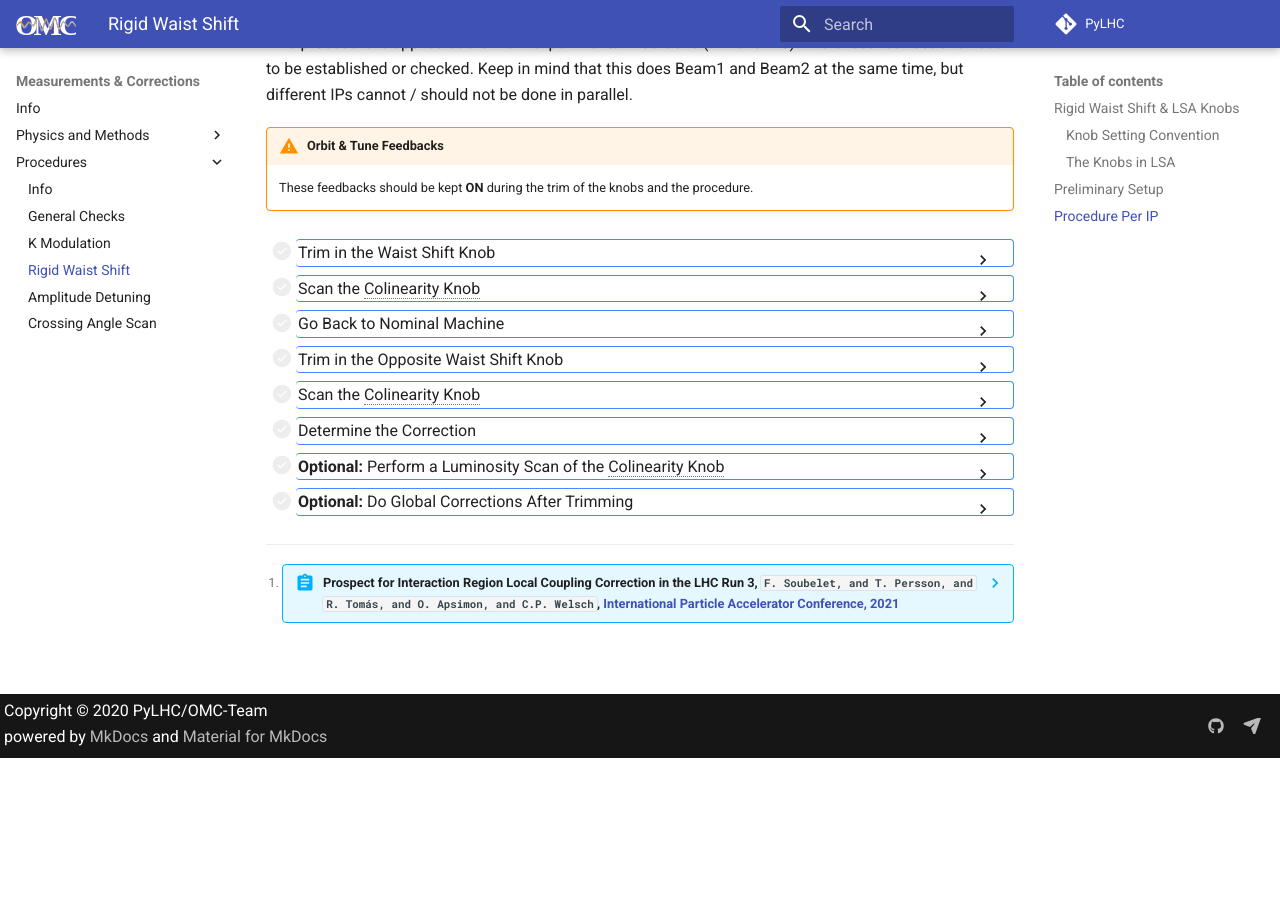
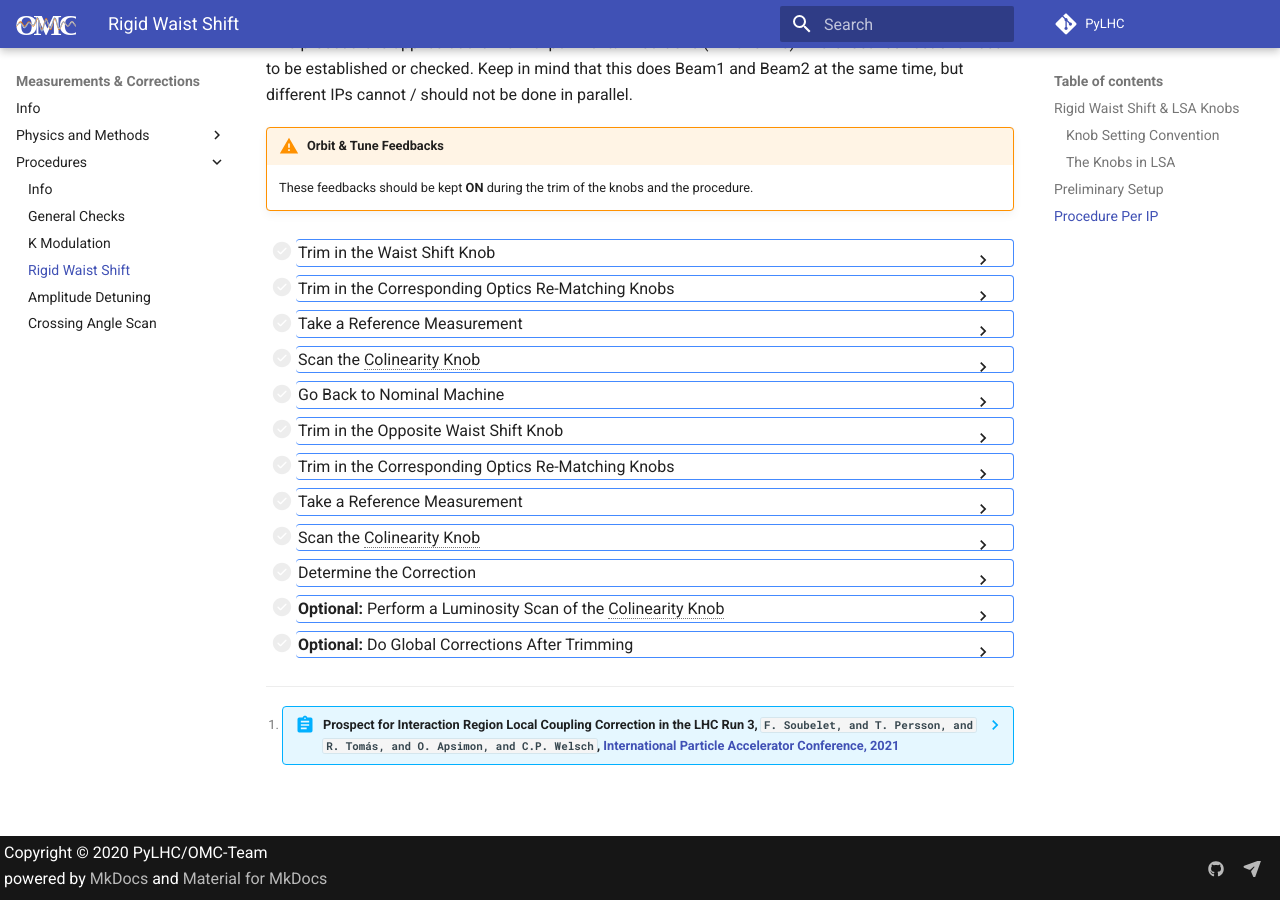
Before and after one commit to pylhc/pylhc.github.io, an MkDocs documentation site: the page built from docs/measurements/procedures/rigid_waist_shift.md, in a window 1280 px wide and 900 px high, scrolled down 1763 px. Built offline with MkDocs 1.6.1 and Material for MkDocs 9.7.7, drawn with Linux system fonts in a browser that asks for light colours; before the commit the page ends 2521 px from its top, so only the background shows below that.

Commit message:
Additional info in RWS Procedure (#80)

```diff
--- a/docs/measurements/procedures/rigid_waist_shift.md
+++ b/docs/measurements/procedures/rigid_waist_shift.md
@@ -96,11 +96,22 @@ Keep in mind that this does Beam1 and Beam2 at the same time, but different IPs
 - [ ] <details class="nodeco"><summary>Trim in the Waist Shift Knob</summary>
       <p> Trim the prepared knob in the machine, for a certain direction (waist left/right of the IP).
       Remember that this affects both beams at the same time.
+      On can take a few measurements to assess the impact of the optics.
+      </p></details>
+
+- [ ] <details class="nodeco"><summary>Trim in the Corresponding Optics Re-Matching Knobs</summary>
+      <p> See the [Knobs in LSA](#the-knobs-in-lsa) section to determine which knobs to apply.
+      At this point one should also kick a few times and ensure the optics were re-matched properly.
+      </p></details>
+
+- [ ] <details class="nodeco"><summary>Take a Reference Measurement</summary>
+      <p> Do some kicks and measure $|C^{-}|$ and the optics.
+      This will serve as a baseline reference of the coupling in the machine without any colinearity knob applied.
       </p></details>
 
 - [ ] <details class="nodeco"><summary>Scan the Colinearity Knob</summary>
-      <p> Trim the colinearity knob, about half a unit at a time.
-      For each setting, do some kicks and measure the $|C^{-}|$.
+      <p> Trim the colinearity knob, about one or two units at a time depending on the range of values you want to cover.
+      For each setting, do some kicks and measure the $|C^{-}|$ and the optics.
       </p></details>
 
 - [ ] <details class="nodeco"><summary>Go Back to Nominal Machine</summary>
@@ -110,22 +121,34 @@ Keep in mind that this does Beam1 and Beam2 at the same time, but different IPs
 
 - [ ] <details class="nodeco"><summary>Trim in the Opposite Waist Shift Knob</summary>
       <p> Trim the prepared knob in the machine, for the other direction (waist right/left of the IP).
+      On can take a few measurements to assess the impact of the optics.
+      </p></details>
+
+- [ ] <details class="nodeco"><summary>Trim in the Corresponding Optics Re-Matching Knobs</summary>
+      <p> See the [Knobs in LSA](#the-knobs-in-lsa) section to determine which knobs to apply.
+      At this point one should also kick a few times and ensure the optics were re-matched properly.
+      </p></details>
+
+- [ ] <details class="nodeco"><summary>Take a Reference Measurement</summary>
+      <p> Do some kicks and measure $|C^{-}|$ and the optics.
+      This will serve as a baseline reference of the coupling in the machine without any colinearity knob applied.
       </p></details>
 
 - [ ] <details class="nodeco"><summary>Scan the Colinearity Knob</summary>
-      <p> Trim the colinearity knob, about half a unit at a time.
-      For each setting, do some kicks and measure the $|C^{-}|$.
+      <p> Trim the colinearity knob, about one or two units at a time depending on the range of values you want to cover.
+      For each setting, do some kicks and measure the $|C^{-}|$ and the optics.
       </p></details>
 
 - [ ] <details class="nodeco"><summary>Determine the Correction</summary>
       <p> Plot the evolution of the $|C^{-}|$ against the setting of the colinearity knob, and pick the setting that minimizes it.
+      For best accuracy, one should substract the reference measurements (rematched optics without colinearity knob applied) for each measurement in the scans, eventually point by point.
       The curves for each beam might not be minimized exactly around the same point, and a compromise may be needed.
-      Eventually do a fit of the data to get a more accurate estimate of the correction.
+      Eventually do a fit of the data to get a better estimate of the correction.
       </p></details>
 
 - [ ] <details class="nodeco"><summary>**Optional:** Perform a Luminosity Scan of the Colinearity Knob</summary>
       <p> In commissioning and if conditions allow, one can validate and fine tune the correction with a luminosity scan.
-      This has to be performed without a rigid waist shift.
+      This has to be performed without a rigid waist shift: simply scan the colinearity knob around the previously determined correction setting, and measure the instantaneous luminosity.
       </p></details>
 
 - [ ] <details class="nodeco"><summary>**Optional:** Do Global Corrections After Trimming</summary>
```
